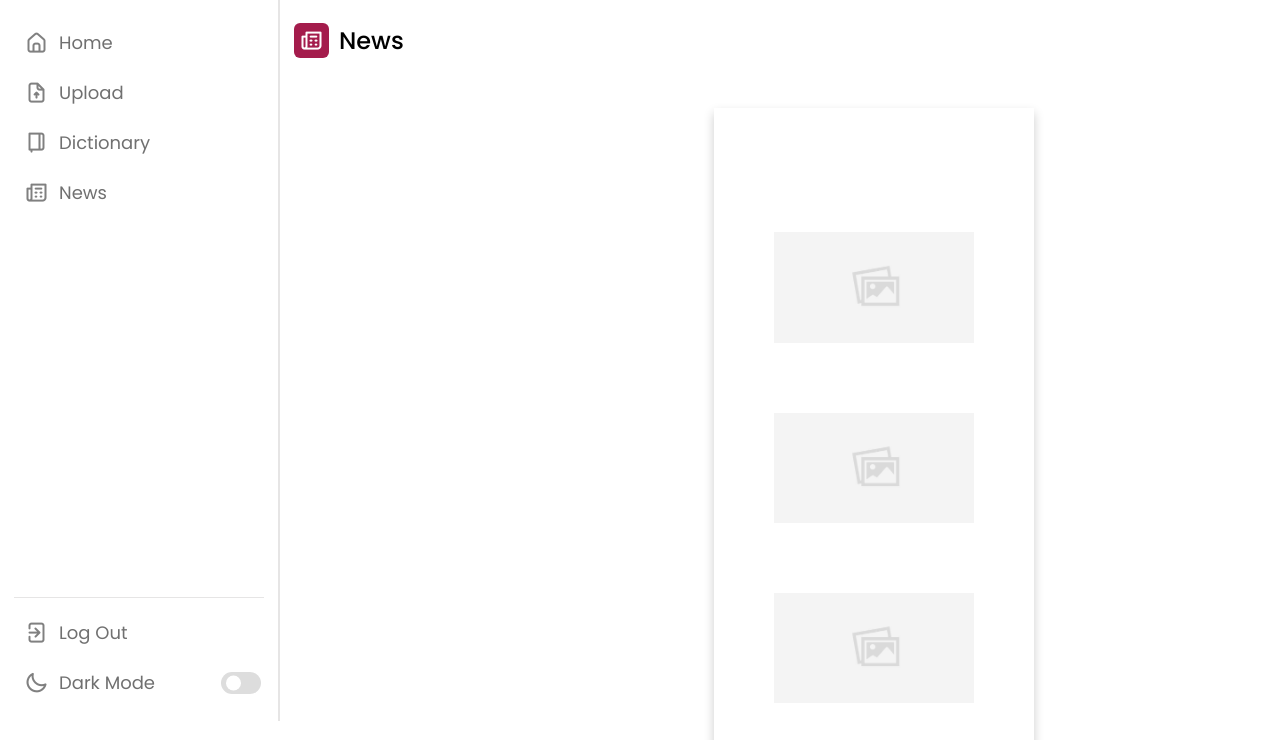
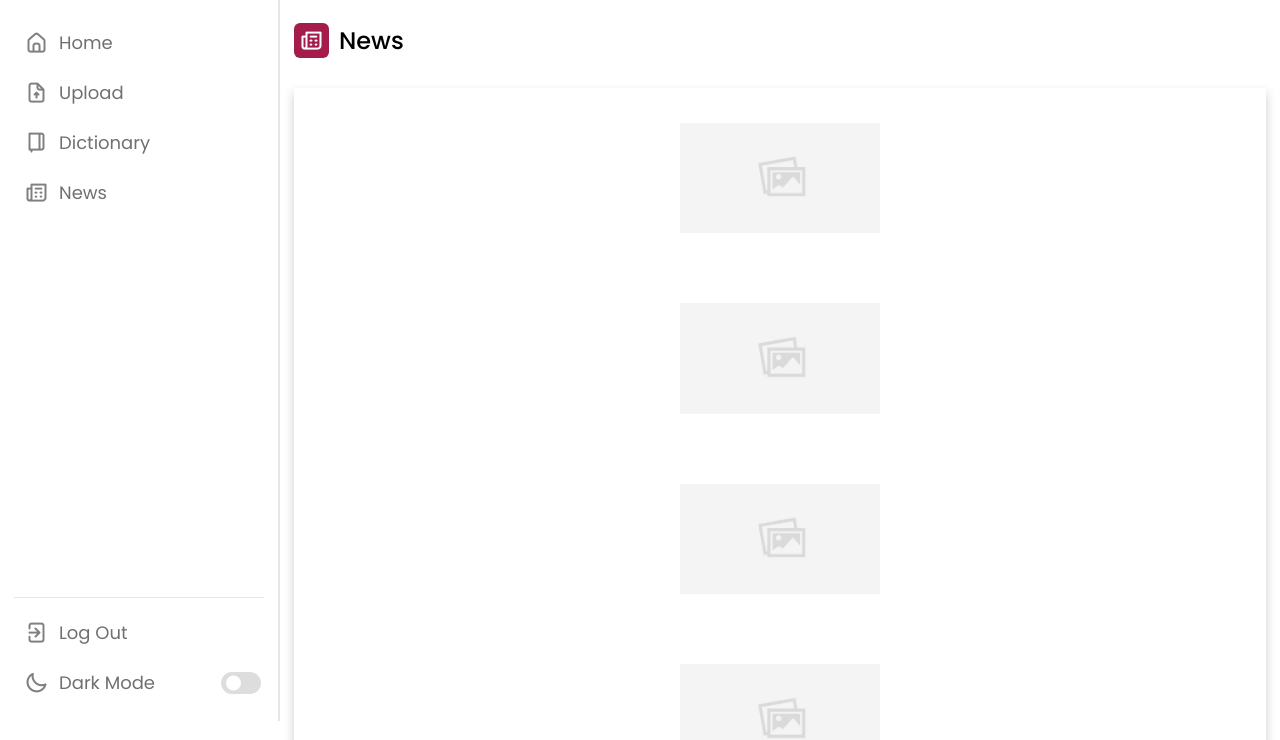
Before and after one commit to eroslico/maqueta-bb, a plain HTML site: page html/news.html in a window 1280 px wide. Shown: the part 79-819 px from the top of the page. Drawn offline with nearby package versions, Linux system fonts and the light colour scheme; no server answers.

Commit message:
News update

```diff
--- a/css/news.css
+++ b/css/news.css
@@ -32,25 +32,26 @@ body.dark {
   --box-shadow: 0 0.1px 2px #3a3b3c;
 }
 
+.boxes {
+  display: flex;
+  align-items: center;
+  justify-content: center;
+}
+
 .boxes .newsbox {
   display: flex;
+  width: 100%;
   justify-content: center;
-  margin-left: 420px;
   align-items: center;
   flex-direction: column;
-  height: 900px;
-  margin-top: 20px;
   box-shadow: 0 5px 10px rgba(0, 0, 0, 0.2);
 }
 
 body.dark .boxes .newsbox {
   display: flex;
   justify-content: center;
-  margin-left: 420px;
   align-items: center;
   flex-direction: column;
-  height: 900px;
-  margin-top: 20px;
   background-color: #3a3b3c;
 }
 
@@ -68,6 +69,7 @@ body.dark .boxes .newsbox {
 }
 
 .box img {
+  align-items: center;
   margin-top: 20px;
   max-width: 200px;
   max-height: 200px;
```
